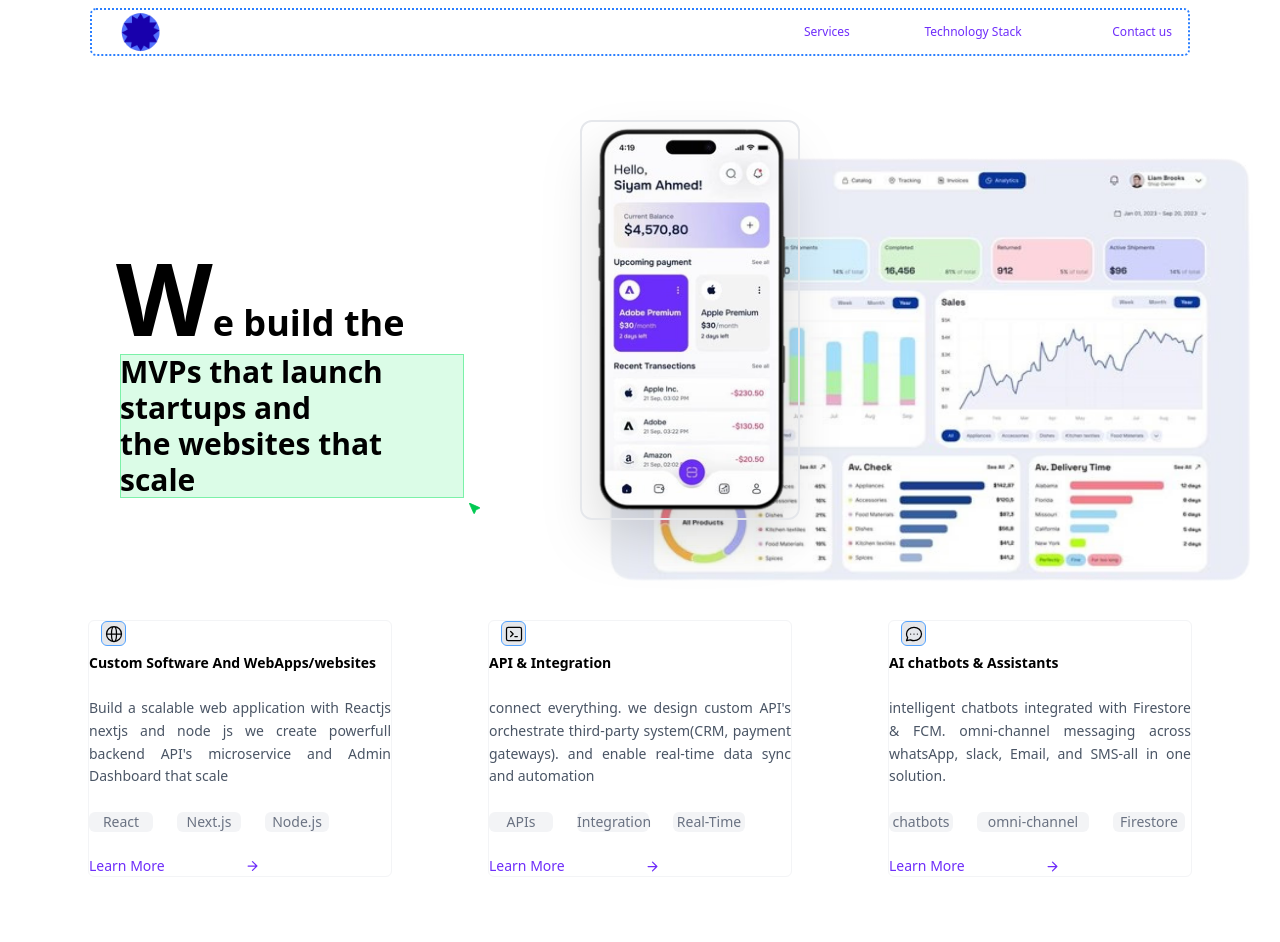
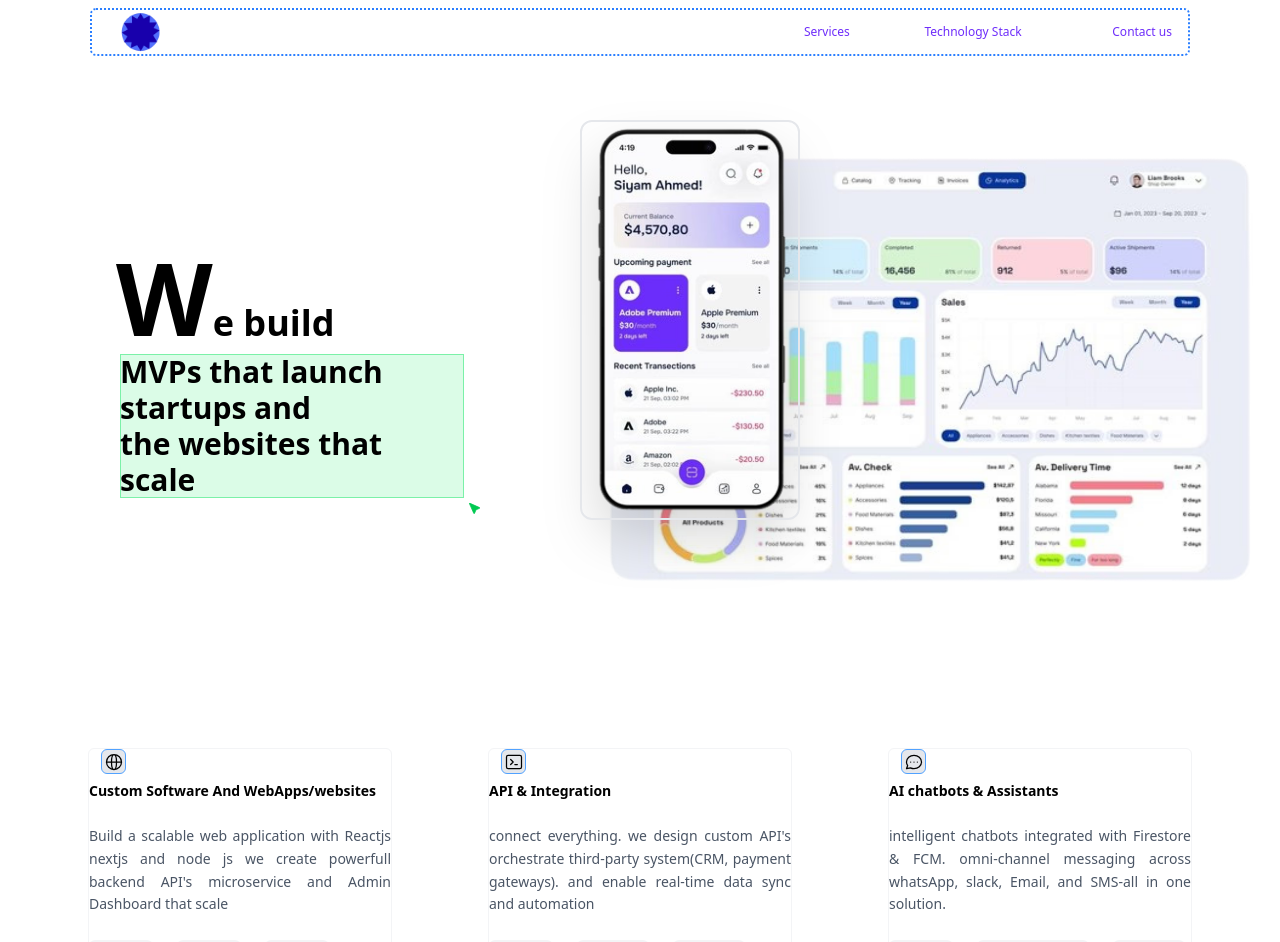
Before and after one commit to manusudha/QbitsLab, a React (Vite) app: page / in a window 1280 px wide. Shown: the top 942 px of the page. Built offline with nearby package versions, Linux system fonts and the light colour scheme.

Commit message:
update/style

```diff
--- a/src/Component/Getintouch.jsx
+++ b/src/Component/Getintouch.jsx
@@ -10,7 +10,7 @@ export default function Getintouch(){
                                 <div className="flex gap-2 text-3xl font-bold mt-4">
                                       <p className="text-4xl font-bold text-center">From Concept to <span class="text-[#6E2DFA]">Code-let's</span> Lauch Today</p>
                                 </div>
-                                <div className="text-gray-600 mt-6 text-xl">Have a Idea in mind ? Reach out through below Channel </div>
+                                <div className="text-gray-600 mt-6 text-xl text-center">Have a Idea in mind ? Reach out through below Channel </div>
                                 <div className="h-32 w-72 bg-white border border-gray-300 rounded-md flex flex-row gap-8 justify-center items-center hover:text-[#6E2DFA] hover:border-[#6E2DFA] mt-8 ">
                                             <div className="flex justify-center items-center h-12 w-18 bg-gray-200 rounded-md">
                                                 <svg stroke="currentColor" fill="currentColor" stroke-width="0" viewBox="0 0 512 512" class="w-5 h-5" height="1em" width="1em" xmlns="http://www.w3.org/2000/svg"><path d="M502.3 190.8c3.9-3.1 9.7-.2 9.7 4.7V400c0 26.5-21.5 48-48 48H48c-26.5 0-48-21.5-48-48V195.6c0-5 5.7-7.8 9.7-4.7 22.4 17.4 52.1 39.5 154.1 113.6 21.1 15.4 56.7 47.8 92.2 47.6 35.7.3 72-32.8 92.3-47.6 102-74.1 131.6-96.3 154-113.7zM256 320c23.2.4 56.6-29.2 73.4-41.4 132.7-96.3 142.8-104.7 173.4-128.7 5.8-4.5 9.2-11.5 9.2-18.9v-19c0-26.5-21.5-48-48-48H48C21.5 64 0 85.5 0 112v19c0 7.4 3.4 14.3 9.2 18.9 30.6 23.9 40.7 32.4 173.4 128.7 16.8 12.2 50.2 41.8 73.4 41.4z"></path></svg>
--- a/src/Component/Home.jsx
+++ b/src/Component/Home.jsx
@@ -5,7 +5,7 @@ export default function Home(){
     return  <div className="md:flex md:flex-row md:w-full md:justify-between mt-16">
                   <div className="flex md:justify-center justify-center items-center mx-auto">
                            <div className=" md:text-base font-bold text-base justify-center">
-                                  <div className="text-4xl"><span className="text-[100px]">W</span>e build the </div>
+                                  <div className="text-4xl"><span className="text-[100px]">W</span>e build</div>
                                     <PointerHighlight
                                         rectangleClassName="bg-green-100 dark:bg-green-900 border-green-300 dark:border-green-700 leading-loose"
                                         pointerClassName="text-green-500 h-3 w-3"
--- a/src/Component/Navbar.jsx
+++ b/src/Component/Navbar.jsx
@@ -7,13 +7,13 @@ const [isActive,setIsActive ]=useState(false)
                   <div className="border-2 border-dotted  w-96 h-12 border-blue-500 flex justify-between items-center flex-row mt-2 rounded-md md:w-[1100px]">
                      <span className="w-24 h-24  "><img src={Qbitlogo} alt="" type="image/avif"/></span>
                      <span className="md:hidden ">
-                           {/*<svg onClick={()=>{setIsActive(!isActive)}} className="cursor-pointer z-50 relative w-12 h-12" xmlns="http://www.w3.org/2000/svg" width="200" height="200" viewBox="0 0 16 16"><path fill="#000000" fill-rule="evenodd" d="M2 3.75A.75.75 0 0 1 2.75 3h10.5a.75.75 0 0 1 0 1.5H2.75A.75.75 0 0 1 2 3.75M2 8a.75.75 0 0 1 .75-.75h10.5a.75.75 0 0 1 0 1.5H2.75A.75.75 0 0 1 2 8m0 4.25a.75.75 0 0 1 .75-.75h10.5a.75.75 0 0 1 0 1.5H2.75a.75.75 0 0 1-.75-.75" clip-rule="evenodd"/></svg>*/}
+                           <svg onClick={()=>{setIsActive(!isActive)}} className="cursor-pointer z-50 relative w-12 h-12" xmlns="http://www.w3.org/2000/svg" width="200" height="200" viewBox="0 0 16 16"><path fill="#000000" fill-rule="evenodd" d="M2 3.75A.75.75 0 0 1 2.75 3h10.5a.75.75 0 0 1 0 1.5H2.75A.75.75 0 0 1 2 3.75M2 8a.75.75 0 0 1 .75-.75h10.5a.75.75 0 0 1 0 1.5H2.75A.75.75 0 0 1 2 8m0 4.25a.75.75 0 0 1 .75-.75h10.5a.75.75 0 0 1 0 1.5H2.75a.75.75 0 0 1-.75-.75" clip-rule="evenodd"/></svg>
                             <div className={` duration-700  ease-in-out transform transition-transform absolute left-0 min-h-[30vh] left-0 top-[8%] w-full z-40 bg-white  border-1 border-blue-100 ${isActive?"opacity-100 translate-y-0":"opacity-0 -translate-y-10 pointer-events-none"}`}>
-                                             <ul className="flex flex-col  md:flex-row  rounded-md backdrop-opacity-10  gap-4 justify-between items-center ">
-                                                <li className="w-[40px] h-[40px]  flex justify-center items-center border-2 border-gray-200 rounded-full"><svg className="bg-gray-100 backdrop-opacity-10" xmlns="http://www.w3.org/2000/svg" width="24" height="24" viewBox="0 0 24 24" fill="none" stroke="currentColor" stroke-width="2" stroke-linecap="round" stroke-linejoin="round" class="lucide lucide-moon h-4 w-4 text-neutral-500 dark:text-neutral-500"><path d="M12 3a6 6 0 0 0 9 9 9 9 0 1 1-9-9Z"></path></svg></li>
-                                                <span className="flex flex-row justify-between w-full"><li className=" justify-center items-center text-center ">Services</li><li className="mr-4"><svg xmlns="http://www.w3.org/2000/svg" width="20" height="20" viewBox="0 0 16 16"><path fill="#000000" fill-rule="evenodd" d="M4.22 6.22a.75.75 0 0 1 1.06 0L8 8.94l2.72-2.72a.75.75 0 1 1 1.06 1.06l-3.25 3.25a.75.75 0 0 1-1.06 0L4.22 7.28a.75.75 0 0 1 0-1.06" clip-rule="evenodd"/></svg></li></span>
-                                                <li className="w-full left-0 bottom-0  text-blue-900 ">Technology Stack</li>
-                                                <li> </li>
+                                             <ul className="mt-8 flex flex-col  md:flex-row  rounded-md backdrop-opacity-10  gap-4 justify-between items-center ">
+                                               {/* <li className="w-[40px] h-[40px]  flex justify-center items-center border-2 border-gray-200 rounded-full"><svg className="bg-gray-100 backdrop-opacity-10" xmlns="http://www.w3.org/2000/svg" width="24" height="24" viewBox="0 0 24 24" fill="none" stroke="currentColor" stroke-width="2" stroke-linecap="round" stroke-linejoin="round" class="lucide lucide-moon h-4 w-4 text-neutral-500 dark:text-neutral-500"><path d="M12 3a6 6 0 0 0 9 9 9 9 0 1 1-9-9Z"></path></svg></li>*/}
+                                                <Link smooth to="services" className=" justify-center items-center text-center ">Services</Link>
+                                                <Link  smooth to ="#technology" className="justify-center items-center text-center">Technology Stack</Link>
+                                                <Link  smooth to ="#getintouch" className="justify-center items-center text-center"> contact us </Link>
                                              </ul>
                                         </div>
 
--- a/src/Component/Services.jsx
+++ b/src/Component/Services.jsx
@@ -1,5 +1,5 @@
 export default function Services(){
-    return <div id="services" className="flex justify-center items-center ">
+    return <div id="services" className="flex justify-center items-center mt-32">
                  <div className="grid grid-cols-1 md:grid-cols-2 lg:grid-cols-3 gap-24">
                     {/*---------------------*/}
                      <div className=" relative w-76 h-[257px] bg-white justify-center text-center rounded-md flex flex-col border border-gray-100  hover:border-[#6E2DFA] hover:text-[#6E2DFA]">
```
